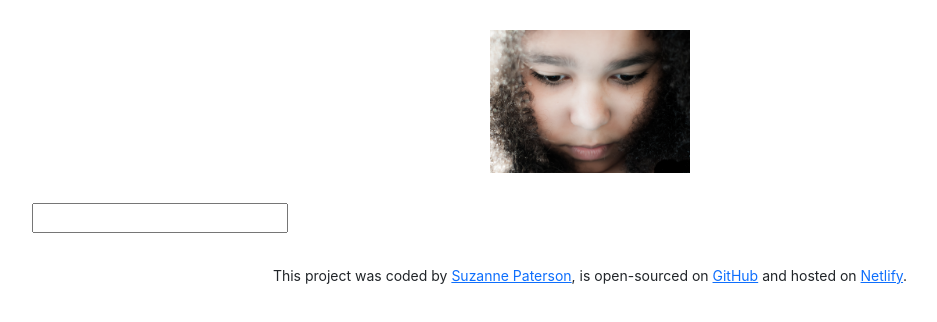
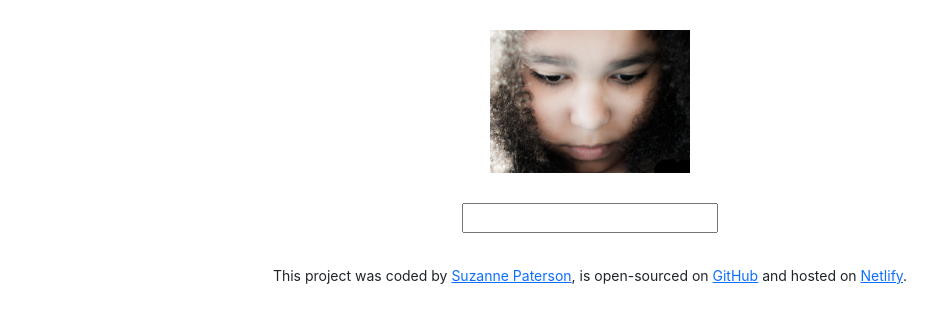
Before and after one commit to suzanne301/dictionary-project, a React (Create React App) app: page / in a window 1280 px wide. Shown: the top 322 px of the page, without its empty margins (50-987 px from the left). Built offline with nearby package versions, Linux system fonts and the light colour scheme.

Commit message:
updated dictionary css

```diff
--- a/src/Dictionary.css
+++ b/src/Dictionary.css
@@ -0,0 +1,3 @@
+.Dictionary {
+  text-align: center;
+}
--- a/src/Dictionary.js
+++ b/src/Dictionary.js
@@ -10,7 +10,6 @@ export default function Dictionary() {
 
 
   function handleResponse(response) {
-    console.log(response.data[0]);
     setResults(response.data[0]);
   }
 
@@ -20,7 +19,6 @@ export default function Dictionary() {
 // documentation: https://dictionaryapi.dev/
     let apiUrl = `https://api.dictionaryapi.dev/api/v2/entries/en/${keyword}`;
     axios.get(apiUrl).then(handleResponse);
-
   }
 
   function handleKeywordChange(event) {
```
